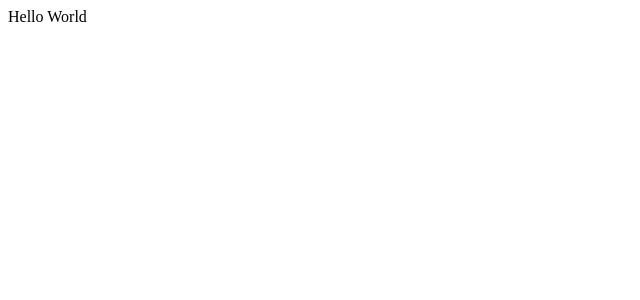
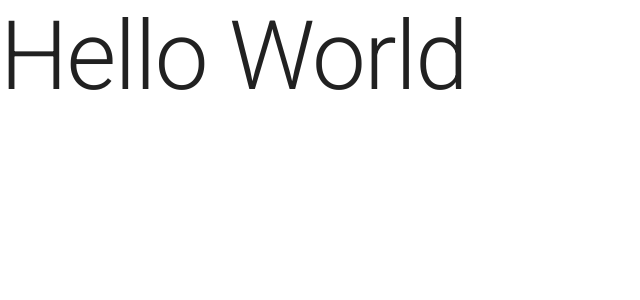
Before and after one commit to alfonsocartes/reddit-clone, a Next.js app: page / in a window 1280 px wide. Shown: the top 300 px of the page, without its empty margins (0-640 px from the left). Built offline with nearby package versions, Linux system fonts and the light colour scheme.

Commit message:
feat(Material UI): add Material UI to the project

```diff
--- a/package.json
+++ b/package.json
@@ -9,6 +9,8 @@
     "lint": "next lint"
   },
   "dependencies": {
+    "@material-ui/core": "^4.11.4",
+    "@material-ui/icons": "^4.11.2",
     "next": "11.0.0",
     "react": "17.0.2",
     "react-dom": "17.0.2"
--- a/src/pages/_app.tsx
+++ b/src/pages/_app.tsx
@@ -1,5 +1,34 @@
+import React, { useEffect } from "react";
+import Head from "next/head";
+import { ThemeProvider } from "@material-ui/core/styles";
+import CssBaseline from "@material-ui/core/CssBaseline";
+import theme from "../theme";
+
 function MyApp({ Component, pageProps }) {
-  return <Component {...pageProps} />;
+  useEffect(() => {
+    // Remove the server-side injected CSS.
+    const jssStyles = document.querySelector("#jss-server-side");
+    if (jssStyles) {
+      jssStyles.parentElement.removeChild(jssStyles);
+    }
+  }, []);
+
+  return (
+    <>
+      <Head>
+        <title>Reddit Clone</title>
+        <meta
+          name="viewport"
+          content="minimum-scale=1, initial-scale=1, width=device-width"
+        />
+      </Head>
+      <ThemeProvider theme={theme}>
+        {/* CssBaseline kickstart an elegant, consistent, and simple baseline to build upon. */}
+        <CssBaseline />
+        <Component {...pageProps} />
+      </ThemeProvider>
+    </>
+  );
 }
 
 export default MyApp;
--- /dev/null
+++ b/src/pages/_document.tsx
@@ -0,0 +1,47 @@
+import React from "react";
+import Document, { Html, Head, Main, NextScript } from "next/document";
+import { ServerStyleSheets } from "@material-ui/core/styles";
+import theme from "../theme";
+
+export default class MyDocument extends Document {
+  render() {
+    return (
+      <Html lang="en">
+        <Head>
+          {/* PWA primary color */}
+          <meta name="theme-color" content={theme.palette.primary.main} />
+          <link
+            rel="stylesheet"
+            href="https://fonts.googleapis.com/css?family=Roboto:300,400,500,700&display=swap"
+          />
+        </Head>
+        <body>
+          <Main />
+          <NextScript />
+        </body>
+      </Html>
+    );
+  }
+}
+
+MyDocument.getInitialProps = async (ctx) => {
+  // Render app and page and get the context of the page with collected side effects.
+  const sheets = new ServerStyleSheets();
+  const originalRenderPage = ctx.renderPage;
+
+  ctx.renderPage = () =>
+    originalRenderPage({
+      enhanceApp: (App) => (props) => sheets.collect(<App {...props} />),
+    });
+
+  const initialProps = await Document.getInitialProps(ctx);
+
+  return {
+    ...initialProps,
+    // Styles fragment is rendered after the app and page rendering finish.
+    styles: [
+      ...React.Children.toArray(initialProps.styles),
+      sheets.getStyleElement(),
+    ],
+  };
+};
--- a/src/pages/index.tsx
+++ b/src/pages/index.tsx
@@ -1,3 +1,7 @@
-export default function Home() {
-  return <div>Hello World</div>;
-}
+import { Typography } from "@material-ui/core";
+
+const Home: React.FC = () => {
+  return <Typography variant="h1">Hello World</Typography>;
+};
+
+export default Home;
--- /dev/null
+++ b/src/theme.ts
@@ -0,0 +1,22 @@
+import { createMuiTheme } from "@material-ui/core/styles";
+import { red } from "@material-ui/core/colors";
+
+// Create a theme instance.
+const theme = createMuiTheme({
+  palette: {
+    primary: {
+      main: "#556cd6",
+    },
+    secondary: {
+      main: "#19857b",
+    },
+    error: {
+      main: red.A400,
+    },
+    background: {
+      default: "#fff",
+    },
+  },
+});
+
+export default theme;
```
Also changed, not shown: 1 other file (tests, documents, lock files or other folders).
